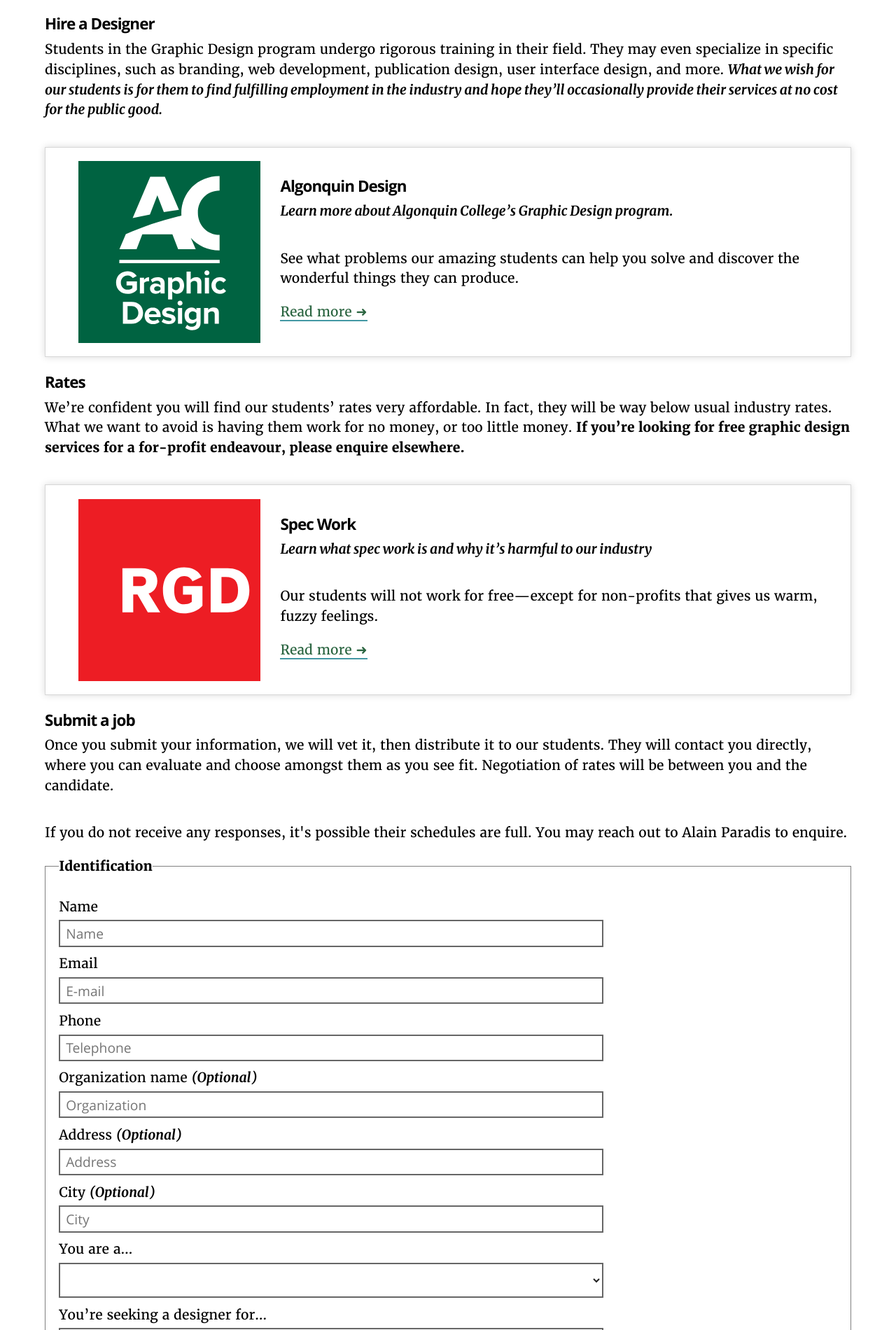
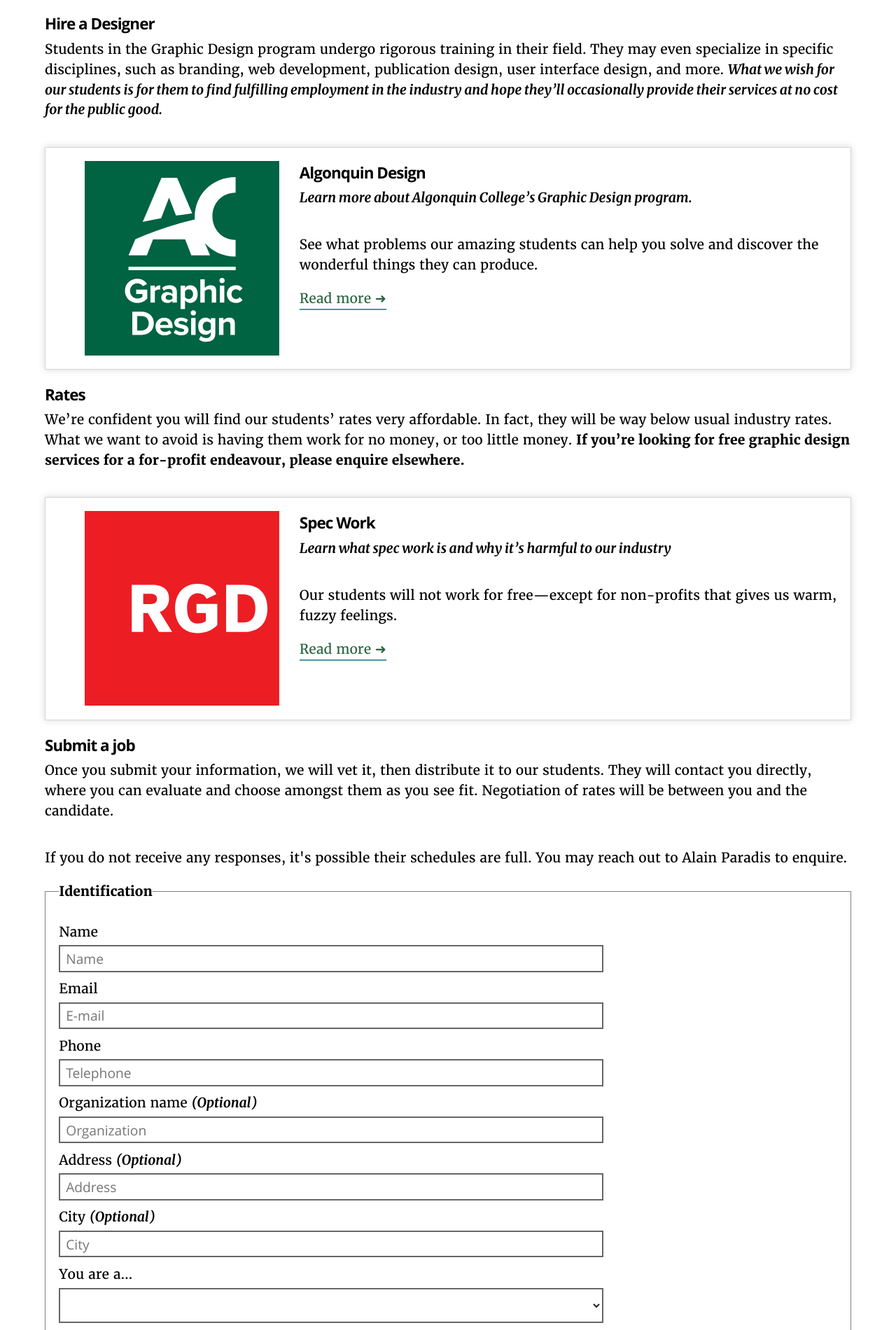
Before and after one commit to AlainParadis/ad, a Jekyll site: the page built from jobs/index.md, in a window 1280 px wide. Shown: the part 374-2274 px from the top of the page at 70% size. Built offline with Jekyll 4.4.1, drawn with Linux system fonts in a browser that asks for light colours.

Commit message:
refine responsiveness

```diff
--- a/css/layout.css
+++ b/css/layout.css
@@ -457,6 +457,18 @@
 	border: solid 1px #C0C0C0;
 }
 
+.portfolio-reqs-questions { }
+
+.portfolio-reqs-questions ul
+{
+	display: flex;
+	flex-direction: column;
+	list-style: none;
+	gap: 2rem;
+}
+
+.portfolio-reqs-questions ul li { display: inline-block; }
+
 .interested
 {
 	background-color: var(--orange);
@@ -528,7 +540,7 @@
 .main-jobs, .main-fieldwork, .main-thanks, .main-portfolio-reqs-page
 {
 	width: 90%;
-	margin: 0 auto 0 auto;
+	margin: 0 auto 1rem auto;
 }
 
 .content-box
@@ -536,7 +548,7 @@
 	display: flex;
 	flex-direction: column;
 	align-items: center;
-	justify-content: center;
+	justify-content: flex-end;
 	gap: 1.5rem;
 	padding: 1rem;
 	margin-bottom: 1rem;
@@ -544,21 +556,26 @@
 	box-shadow: 0 0 10px rgba(0, 0, 0, 0.15);
 }
 
-.graphic-box
+.content-box .graphic-box
 {
-	max-width: 260px;
-	width: 100%;
+    display: flex;
+	width: 25%;
+	object-position: center;
 }
 
-.graphic-box svg
+.content-box .graphic-box svg
 {
 	display: block;
-	width: 100%;
 	height: auto;
+	object-fit: cover;
 }
 
-.text-box
+.content-box .text-box
 {
+    display: flex;
+    flex-direction: column;
+	align-items: center;
+	justify-content: flex-end;
 	max-width: 40rem;
 	text-align: center;
 }
@@ -587,6 +604,38 @@
 	.curriculum div { grid-template-columns: repeat(2, 1fr); }
 	.faculty ul.person { grid-template-columns: repeat(2, 1fr); }
 	nav ul { grid-template-columns: 1fr 1fr; }
+
+	.content-box
+	{
+		flex-direction: row;
+		align-items: flex-start;
+		text-align: left;
+	}
+
+.content-box .graphic-box
+{
+    display: flex;
+	width: 25%;
+	object-position: center;
+}
+
+.content-box .graphic-box svg
+{
+	display: block;
+	width: 100%;
+	height: auto;
+	object-fit: cover;
+}
+
+.content-box .text-box
+{
+    display: flex;
+    flex-direction: column;
+	align-items: flex-start;
+	justify-content: flex-end;
+	max-width: 40rem;
+	text-align: left;
+}
 }
 
 @media (min-width: 768px)
@@ -662,27 +711,18 @@
 	footer ul.social, footer ul.resources { justify-content: space-between; }
 	nav ul { grid-template-columns: repeat(3, 1fr); }
 
-	.content-box
-	{
-		flex-direction: row;
-		align-items: flex-start;
-		text-align: left;
-	}
-
-	.graphic-box { flex: 0 0 auto; }
-
-	.text-box
-	{
-		flex: 1 1 auto;
-		text-align: left;
-	}
-
 	/* Grid of portfolio pieces on requirements page */
 	.portfolio-reqs-pieces
 	{
 		grid-template-columns: repeat(2, 1fr);
 		max-width: 90vw;
 		margin-inline: auto;
+	}
+
+	.portfolio-reqs-questions ul
+	{
+		display: flex;
+		flex-direction: row;
 	}
 }
 
--- a/css/typography.css
+++ b/css/typography.css
@@ -428,7 +428,7 @@
 }
 
 .rgd div:nth-child(2) { max-width: 60ch; }
-.rgd-text h3, .portfolio-reqs-text h3 { margin-top: 0; }
+.rgd-text h3, .portfolio-reqs-text h3, .content-box .text-box h3 { margin-top: 0; }
 
 .rgd a
 {
```
Also changed, not shown: portfolio-requirements.md (+2 -2 lines).
